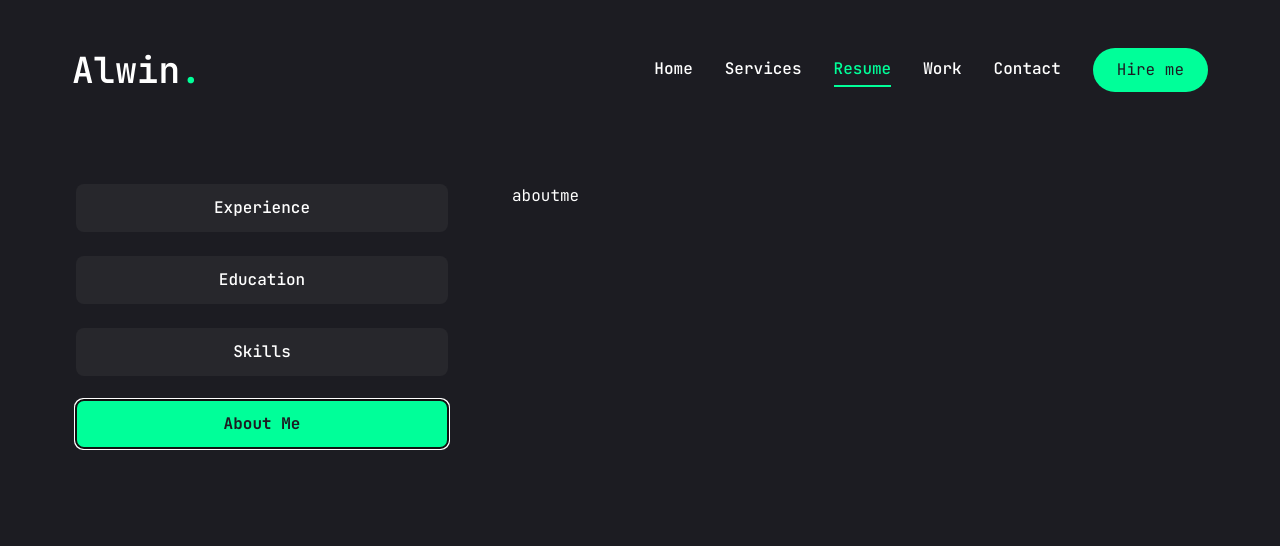
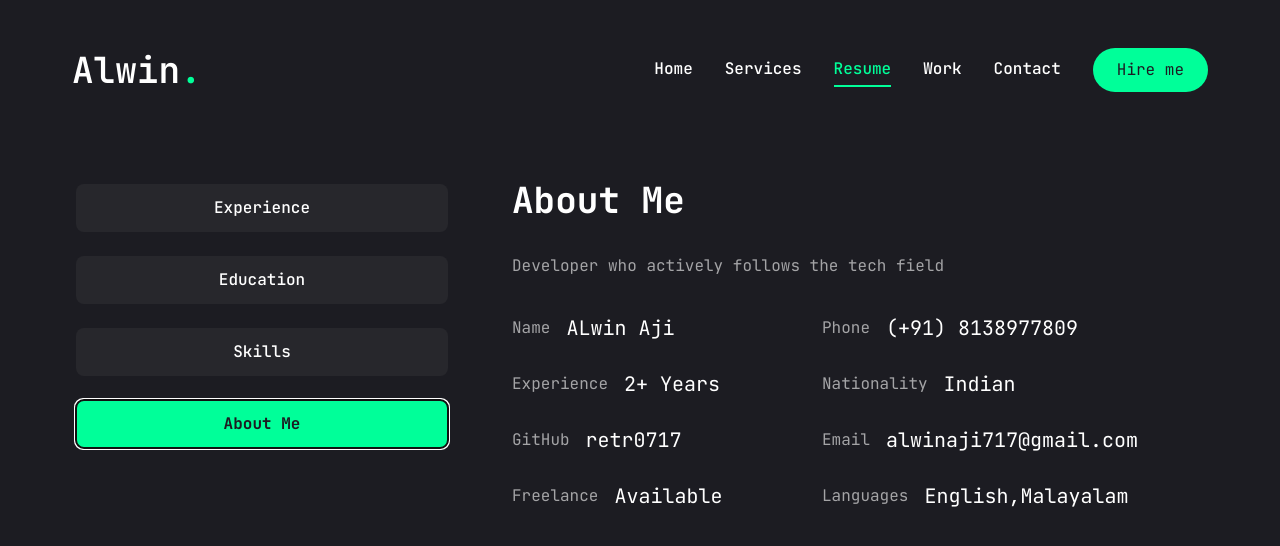
Before and after one commit to retr0717/portfolio, a Next.js app: page /resume in a window 1280 px wide. Both pictures are taken after a click on the tab "About Me". Shown: the top 546 px of the page. Built offline with nearby package versions, Linux system fonts and the light colour scheme.

Commit message:
resume page : about me tabs part done

```diff
--- a/app/resume/page.tsx
+++ b/app/resume/page.tsx
@@ -38,6 +38,10 @@
       fieldValue: "Indian",
     },
     {
+      fieldName: "GitHub",
+      fieldValue: "retr0717",
+    },
+    {
       fieldName: "Email",
       fieldValue: "alwinaji717@gmail.com",
     },
@@ -47,7 +51,7 @@
     },
     {
       fieldName: "Languages",
-      fieldValue: "English, Malayalam",
+      fieldValue: "English,Malayalam",
     },
   ],
 };
@@ -267,8 +271,29 @@
               </div>
             </TabsContent>
             {/*aboutme*/}
-            <TabsContent value="aboutme" className="w-full">
-              aboutme
+            <TabsContent
+              value="aboutme"
+              className="w-full text-center xl:text-left"
+            >
+              <div className="flex flex-col gap-[30px]">
+                <h3 className="text-4xl font-bold">{about.title}</h3>
+                <p className="max-w-[600px] text-white/60 mx-auto xl:mx-0">
+                  {about.desc}
+                </p>
+                <ul className="grid grid-cols-1 xl:grid-cols-2 gap-y-6 max-w-[620px] mx-auto xl:mx-0">
+                  {about.info.map((info: any, index: number) => {
+                    return (
+                      <li
+                        key={index}
+                        className="flex items-center justify-center xl:justify-start gap-4"
+                      >
+                        <span className="text-white/60">{info.fieldName}</span>
+                        <span className="text-xl">{info.fieldValue}</span>
+                      </li>
+                    );
+                  })}
+                </ul>
+              </div>
             </TabsContent>
           </div>
         </Tabs>
```
